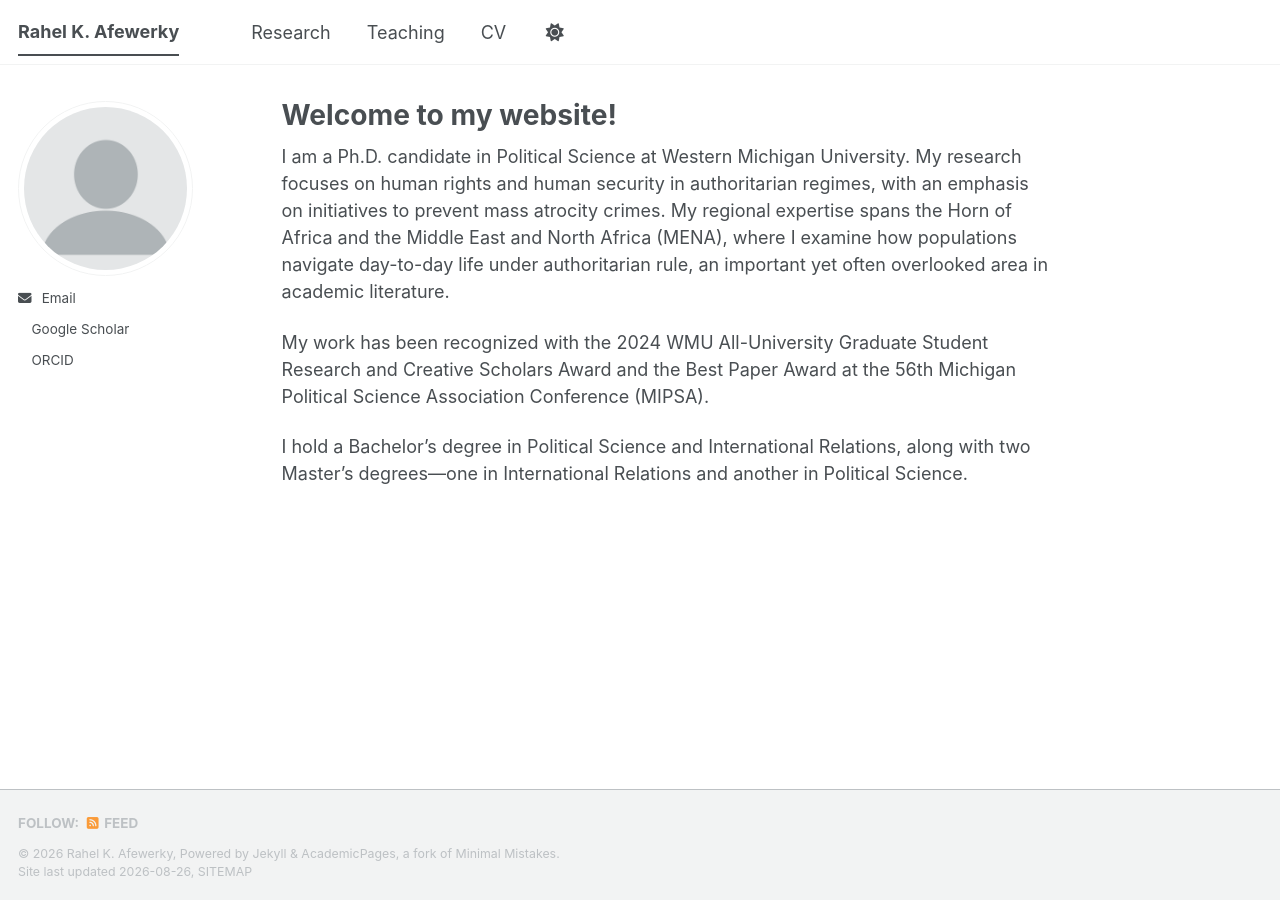
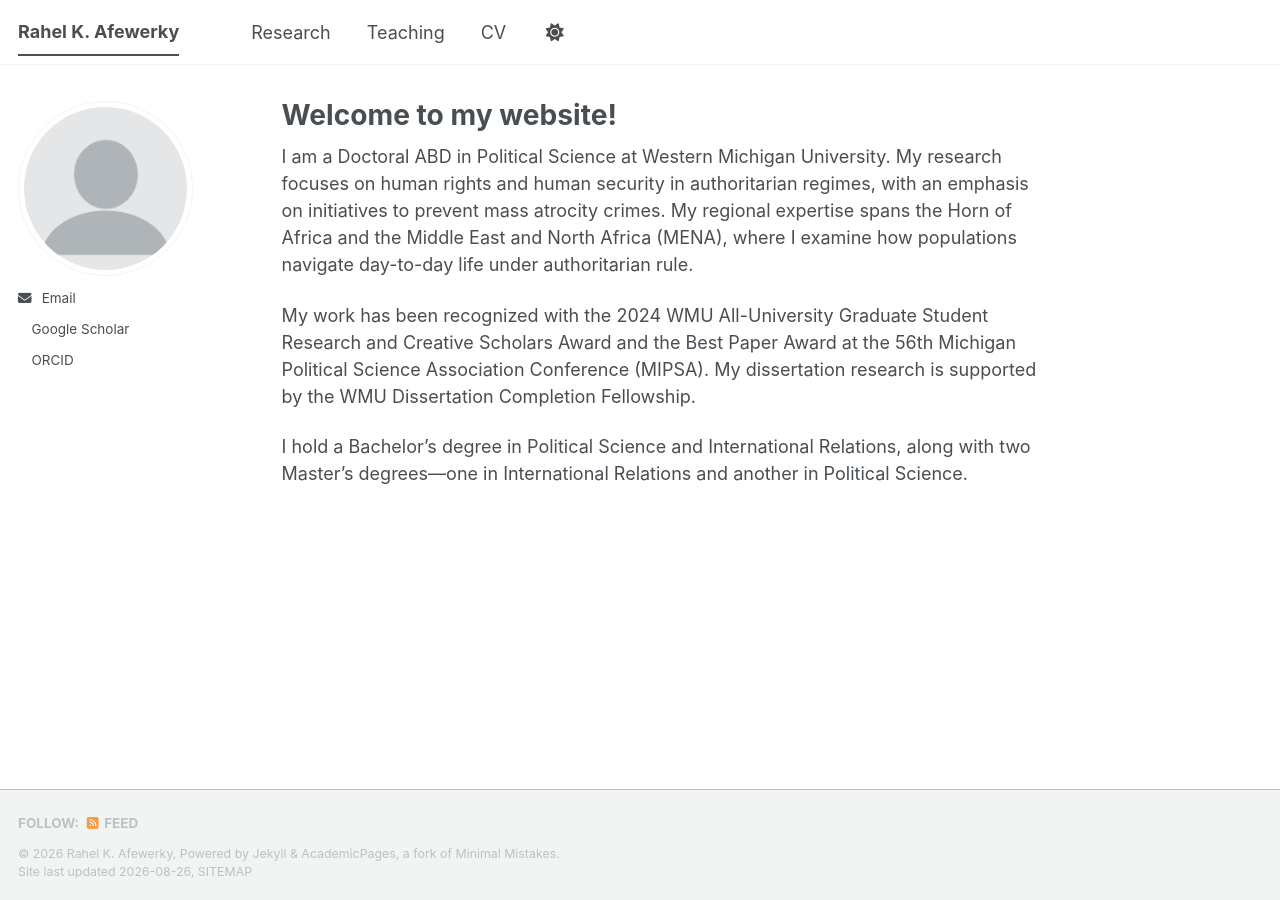
Before and after one commit to rahelafewerky/rahelafewerky.github.io, a Jekyll site: the page built from _pages/about.md, in a window 1280 px wide. Built offline with Jekyll 4.4.1, drawn with Linux system fonts in a browser that asks for light colours; a style sheet for code colours, icons or effects is not loaded.

Commit message:
Update about.md

```diff
--- a/_pages/about.md
+++ b/_pages/about.md
@@ -7,8 +7,8 @@ redirect_from:
   - /about.html
 ---
 
-I am a Ph.D. candidate in Political Science at Western Michigan University. My research focuses on human rights and human security in authoritarian regimes, with an emphasis on initiatives to prevent mass atrocity crimes. My regional expertise spans the Horn of Africa and the Middle East and North Africa (MENA), where I examine how populations navigate day-to-day life under authoritarian rule, an important yet often overlooked area in academic literature.
+I am a Doctoral ABD in Political Science at Western Michigan University. My research focuses on human rights and human security in authoritarian regimes, with an emphasis on initiatives to prevent mass atrocity crimes. My regional expertise spans the Horn of Africa and the Middle East and North Africa (MENA), where I examine how populations navigate day-to-day life under authoritarian rule.
 
-My work has been recognized with the 2024 WMU All-University Graduate Student Research and Creative Scholars Award and the Best Paper Award at the 56th Michigan Political Science Association Conference (MIPSA).
+My work has been recognized with the 2024 WMU All-University Graduate Student Research and Creative Scholars Award and the Best Paper Award at the 56th Michigan Political Science Association Conference (MIPSA). My dissertation research is supported by the WMU Dissertation Completion Fellowship.
 
 I hold a Bachelor’s degree in Political Science and International Relations, along with two Master’s degrees—one in International Relations and another in Political Science.
```
